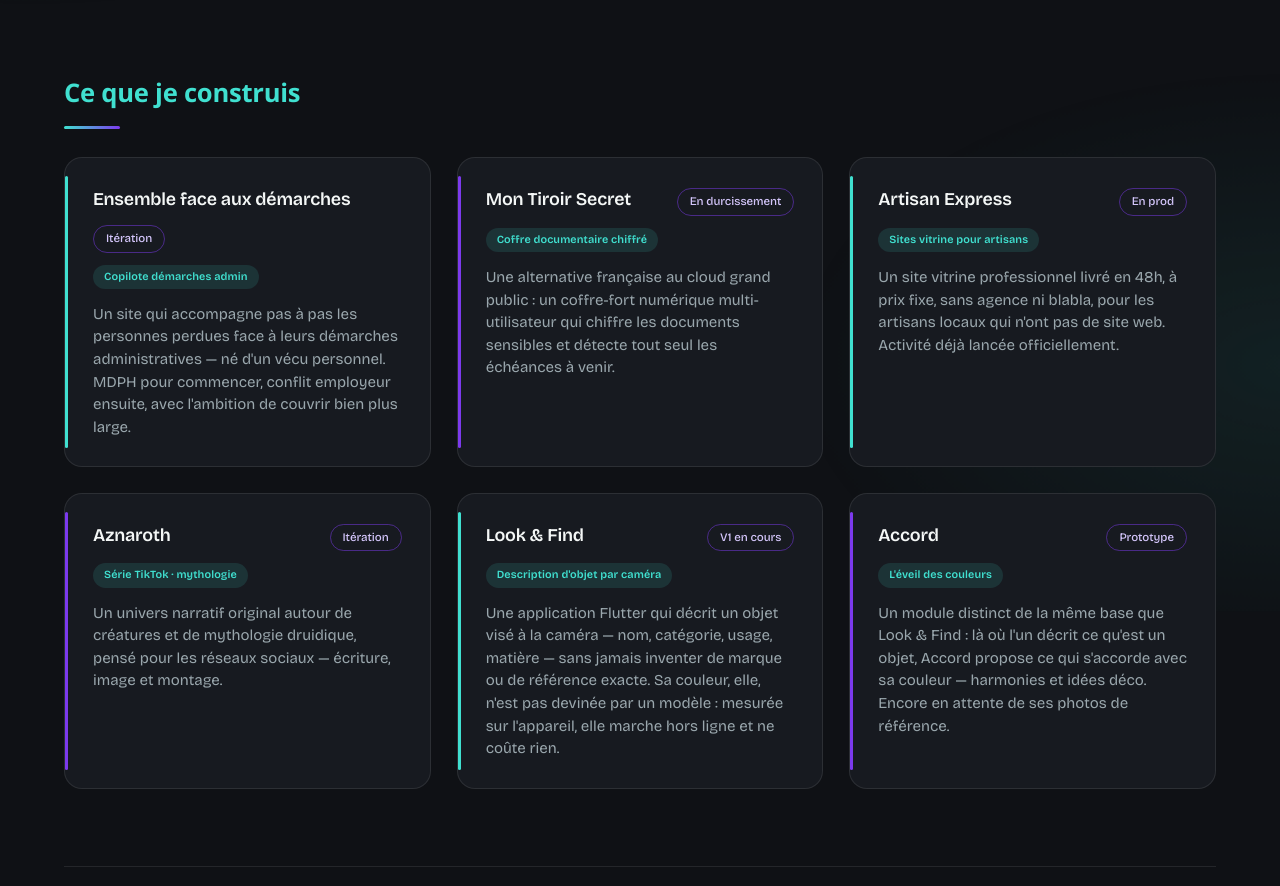
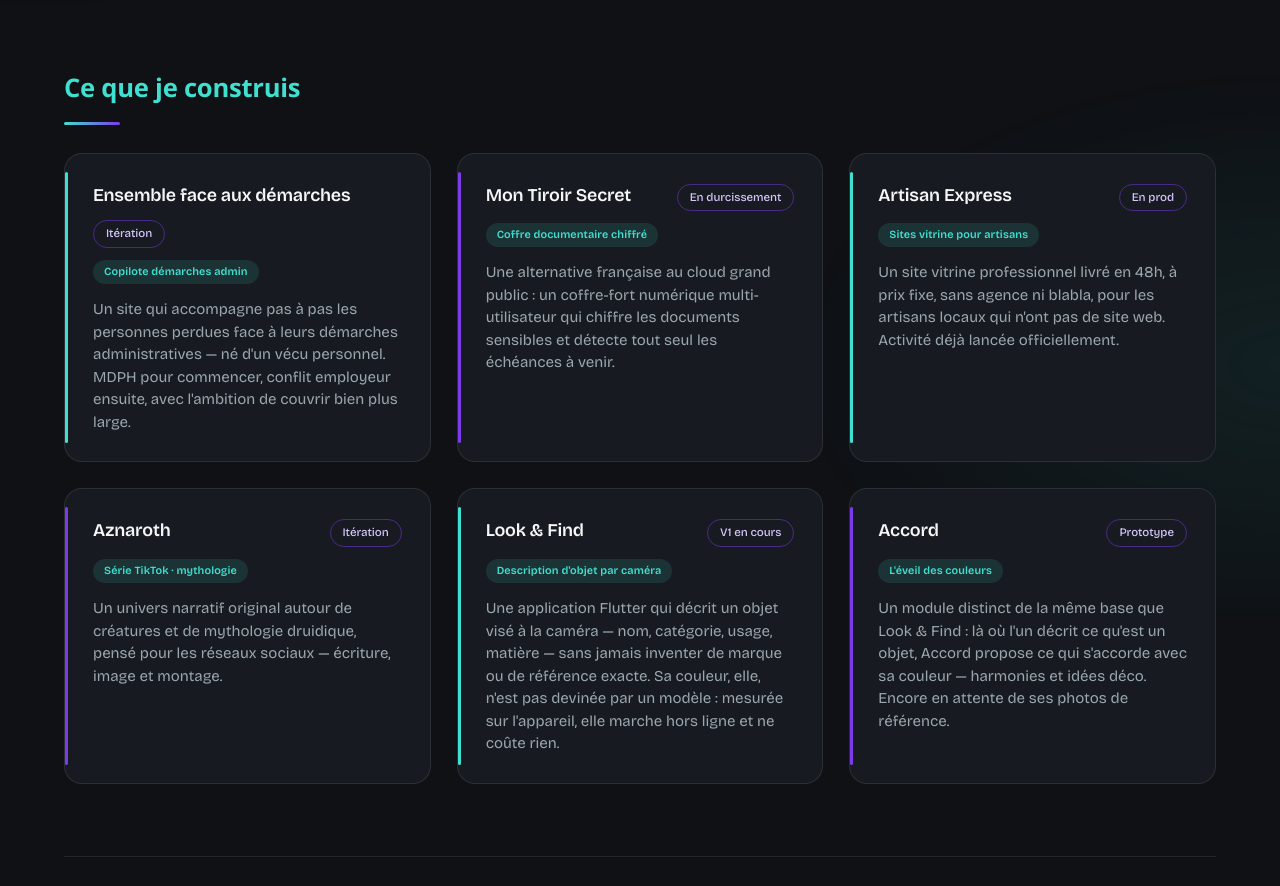
Before and after one commit to Lefouzebreizh/lefouzebreizh.github.io, a plain HTML site: page index.html in a window 1280 px wide. Shown: the part 339-1225 px from the top of the page. Drawn offline with nearby package versions, Linux system fonts and the light colour scheme; a web font is replaced by a local one.

Commit message:
Élargit encore le conteneur, resserre le dernier vide, avance le violet du dégradé
- .shell max-width 1360px -> 1600px : bandes noires encore trop larges
  sur les écrans 1920px et plus
- .shell > * + * margin-top plafonné à 72px (au lieu de 96px) : le 6vw
  approchait trop souvent son maximum sur grand écran
- Dégradé du titre : violet amené à 35% (au lieu de 55%) avec un angle
  de 100deg (au lieu de 120deg), pour qu'il traverse le texte de façon
  plus visible plutôt que de rester caché dans les derniers caractères

Co-Authored-By: Claude Sonnet 5 <noreply@anthropic.com>

```diff
--- a/index.html
+++ b/index.html
@@ -64,7 +64,7 @@
   .shell {
     position: relative;
     z-index: 1;
-    max-width: 1360px;
+    max-width: 1600px;
     margin-inline: auto;
     padding: 0 clamp(24px, 5vw, 64px);
   }
@@ -72,7 +72,7 @@
   /* Rythme vertical : un seul espacement généreux entre les grands blocs,
      posé une fois ici plutôt que répété section par section. */
   .shell > * + * {
-    margin-top: clamp(48px, 6vw, 96px);
+    margin-top: clamp(48px, 6vw, 72px);
   }
 
   /* ---- Texte en dégradé -------------------------------------------------
@@ -84,7 +84,7 @@
 
   @supports (background-clip: text) or (-webkit-background-clip: text) {
     .grad-text {
-      background-image: linear-gradient(120deg, var(--turquoise) 0%, var(--turquoise) 55%, var(--violet) 100%);
+      background-image: linear-gradient(100deg, var(--turquoise) 0%, var(--turquoise) 35%, var(--violet) 100%);
       -webkit-background-clip: text;
       background-clip: text;
       -webkit-text-fill-color: transparent;
```
